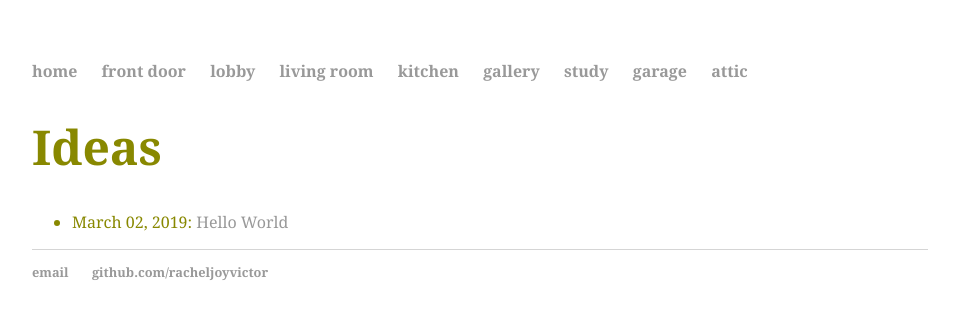
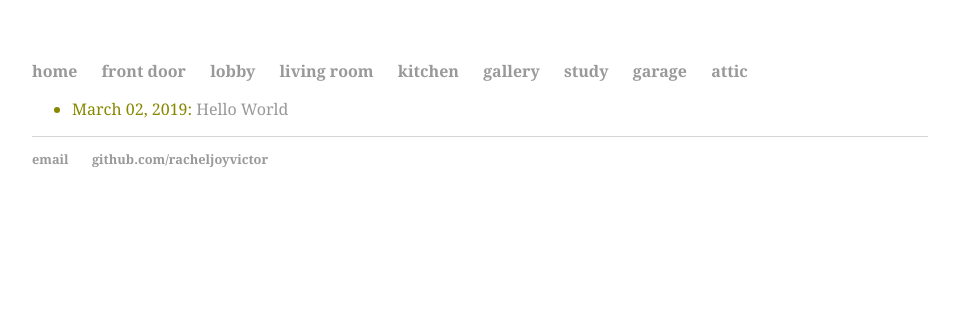
Before and after one commit to racheljoyvictor/racheljoyvictor.github.io, a Jekyll site: the page built from tags/ideas.md, in a window 1280 px wide. Shown: the top 319 px of the page, without its empty margins (160-1119 px from the left). Built offline with Jekyll 4.4.1, drawn with Linux system fonts in a browser that asks for light colours.

Commit message:
Update tagpage.html

```diff
--- a/_layouts/tagpage.html
+++ b/_layouts/tagpage.html
@@ -3,8 +3,8 @@ layout: default # This template inherits from my basic default template
 ---
 
 <!-- We're going to give each page a tag when we create it.
+<h1>{{ page.tag | capitalize }}</h1>
 This will be the title -->
-<h1>{{ page.tag | capitalize }}</h1>
 
 <ul>
     {% for post in site.tags[page.tag] %}
```
